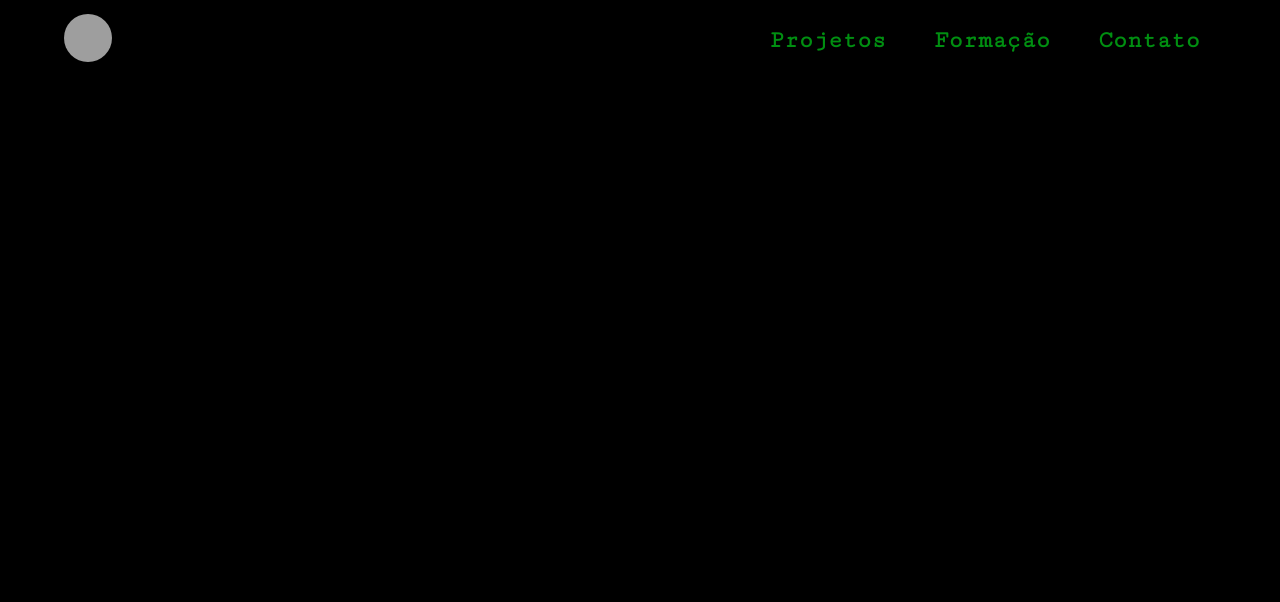
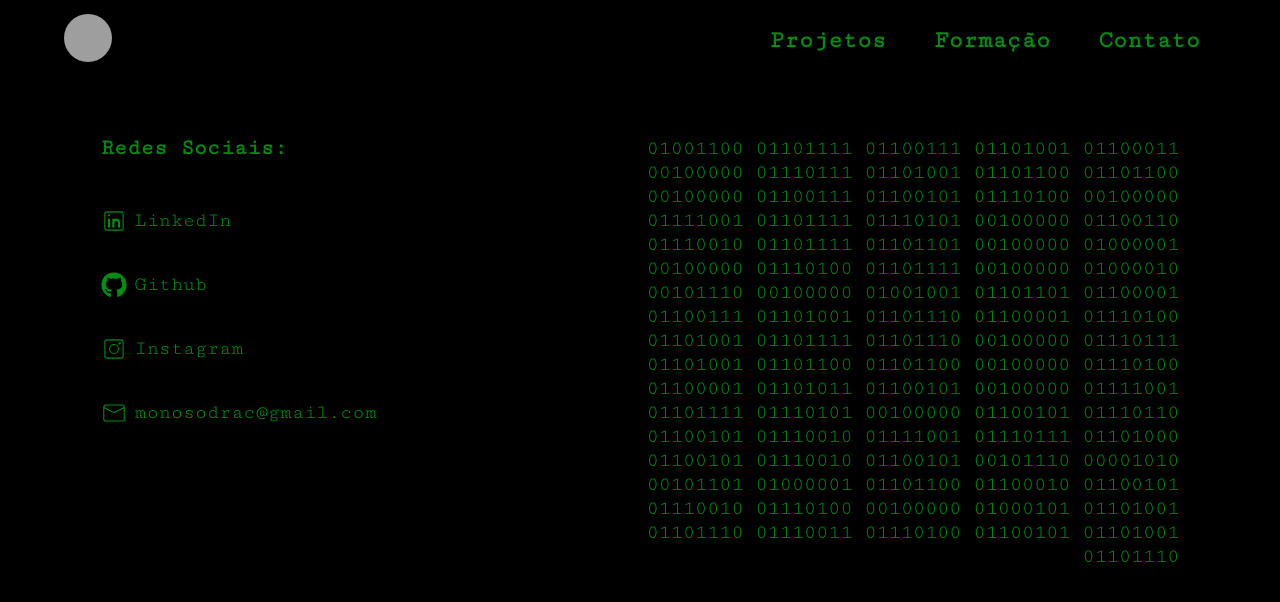
Before and after one commit to monosodrac/portfolio-sodrac, a React (Vite) app: page /contato in a window 1280 px wide. Shown: the top 602 px of the page. Built offline with nearby package versions, Linux system fonts and the light colour scheme; grey boxes are pictures that could not be loaded.

Commit message:
add contact page

```diff
--- a/src/components/Paragrafo/index.tsx
+++ b/src/components/Paragrafo/index.tsx
@@ -4,10 +4,11 @@ export type Props = {
   children: string
   tipo?: 'principal' | 'secundario'
   fontSize?: number
+  textAlign?: string
 }
 
-const Paragrafo = ({ children, tipo = 'principal', fontSize }: Props) => (
-  <P fontSize={fontSize} tipo={tipo}>
+const Paragrafo = ({ children, tipo = 'principal', fontSize, textAlign }: Props) => (
+  <P fontSize={fontSize} tipo={tipo} textAlign={textAlign}>
     {children}
   </P>
 )
--- a/src/components/Paragrafo/styles.ts
+++ b/src/components/Paragrafo/styles.ts
@@ -4,7 +4,7 @@ import type { Props } from '.'
 import variaveis from '../../styles/variaveis'
 
 export const P = styled.p<Props>`
-  text-align: center;
+  text-align: ${(props) => (props.textAlign ? props.textAlign : 'start')};
   font-size: ${(props) => (props.fontSize ? props.fontSize + 'px' : '20px')};
   color: ${variaveis.three};
   line-height: 24px;
--- a/src/components/Sidebar/index.tsx
+++ b/src/components/Sidebar/index.tsx
@@ -6,10 +6,9 @@ import { Descricao, SidebarContainer } from './styles'
 const Sidebar = () => (
   <aside>
     <SidebarContainer>
-      <Titulo fontSize={'24'}>Mono Cardoso</Titulo>
-      <Descricao tipo="principal" fontSize={20}>
-        Desenvolvedor Full-Stack Python - EBAC | Técnico em Informática para
-        Internet - SENAC
+      <Titulo textAlign={'center'} fontSize={'24'}>Mono Cardoso</Titulo>
+      <Descricao textAlign={'center'} tipo="principal" fontSize={22}>
+        Desenvolvedor Full-Stack
       </Descricao>
     </SidebarContainer>
   </aside>
--- a/src/components/Sobre/index.tsx
+++ b/src/components/Sobre/index.tsx
@@ -3,10 +3,10 @@ import Paragrafo from '../Paragrafo'
 
 const Sobre = () => (
   <section>
-    <Titulo fontSize={'24'}>Sobre mim</Titulo>
-    <Paragrafo tipo="principal">💻 Sou um Desenvolvedor Full-Stack</Paragrafo>
-    <Paragrafo tipo="principal">☕️ Apaixonado por café</Paragrafo>
-    <Paragrafo tipo="principal">🎸 E também sou músico</Paragrafo>
+    <Titulo textAlign={'center'} fontSize={'24'}>Sobre mim</Titulo>
+    <Paragrafo textAlign={'center'} tipo="principal">💻 Sou um Desenvolvedor Full-Stack</Paragrafo>
+    <Paragrafo textAlign={'center'} tipo="principal">☕️ Apaixonado por café</Paragrafo>
+    <Paragrafo textAlign={'center'} tipo="principal">🎸 E também sou músico</Paragrafo>
   </section>
 )
 
--- a/src/components/Titulo/index.tsx
+++ b/src/components/Titulo/index.tsx
@@ -3,10 +3,11 @@ import { Titulo as TituloEstilo } from './styles'
 export type Props = {
   children: string
   fontSize?: string
+  textAlign?: string
 }
 
-const Titulo = (props: Props) => (
-  <TituloEstilo fontSize={props.fontSize}>{props.children}</TituloEstilo>
+const Titulo = ({ children, fontSize, textAlign }: Props) => (
+  <TituloEstilo fontSize={fontSize} textAlign={textAlign}>{children}</TituloEstilo>
 )
 
 export default Titulo
--- a/src/components/Titulo/styles.ts
+++ b/src/components/Titulo/styles.ts
@@ -5,7 +5,7 @@ import variaveis from '../../styles/variaveis'
 
 export const Titulo = styled.h3<Props>`
   margin-bottom: 16px;
-  text-align: center;
+  text-align: ${(props) => (props.textAlign ? props.textAlign : 'start')};
   font-size: ${(props) => (props.fontSize ? props.fontSize + 'px' : '22px')};
   font-weight: bold;
   color: ${variaveis.three};
--- /dev/null
+++ b/src/containers/Contact/styles.ts
@@ -0,0 +1,11 @@
+import styled from "styled-components";
+
+export const Contact = styled.div`
+    /* padding-top: 17vh;
+    width: 100%;
+    min-height: 100vh;
+
+    @media (max-width: 767px) {
+        padding-top: 33vh;
+    } */
+`
--- a/src/containers/Projects/index.tsx
+++ b/src/containers/Projects/index.tsx
@@ -56,9 +56,9 @@ const ProjectsContainer = () => {
                     style={{ height: "100vh" }}
                     data-aos={item.id % 2 !== 0 ? "fade-right" : "fade-left"}
                     data-aos-duration="800"
+                    key={index}
                 >
                     <S.Link
-                        key={index}
                         title={item.title}
                         href={item.link}
                         target="_blank"
--- a/src/pages/Contact/index.tsx
+++ b/src/pages/Contact/index.tsx
@@ -1,7 +1,56 @@
-import { Contact as Cont } from "./styles";
+import { CiLinkedin, CiInstagram, CiMail } from "react-icons/ci";
+import { FaGithub } from "react-icons/fa";
+
+import Paragrafo from "../../components/Paragrafo";
+import Titulo from "../../components/Titulo";
+import { Contact as Cont, Title, Parag } from "./styles";
 
 const Contact = () => (
-    <Cont></Cont>
+    <Cont>
+        <section>
+            <Title>
+                <Titulo>
+                    Redes Sociais:
+                </Titulo>
+            </Title>
+            <a
+                href="https://www.linkedin.com/in/monosodrac/"
+                target="_blank"
+            >
+                <CiLinkedin />
+                <Paragrafo tipo="principal">
+                    LinkedIn
+                </Paragrafo>
+            </a>
+            <a
+                href="https://github.com/monosodrac"
+                target="_blank"
+            >
+                <FaGithub />
+                <Paragrafo tipo="principal">
+                    Github
+                </Paragrafo>
+            </a>
+            <a
+                href="https://www.instagram.com/monosodrac"
+                target="_blank"
+            >
+                <CiInstagram />
+                <Paragrafo tipo="principal">
+                    Instagram
+                </Paragrafo>
+            </a>
+            <div>
+                <CiMail />
+                <Paragrafo tipo="principal">
+                    monosodrac@gmail.com
+                </Paragrafo>
+            </div>
+        </section>
+        <Parag>
+            01001100 01101111 01100111 01101001 01100011 00100000 01110111 01101001 01101100 01101100 00100000 01100111 01100101 01110100 00100000 01111001 01101111 01110101 00100000 01100110 01110010 01101111 01101101 00100000 01000001 00100000 01110100 01101111 00100000 01000010 00101110 00100000 01001001 01101101 01100001 01100111 01101001 01101110 01100001 01110100 01101001 01101111 01101110 00100000 01110111 01101001 01101100 01101100 00100000 01110100 01100001 01101011 01100101 00100000 01111001 01101111 01110101 00100000 01100101 01110110 01100101 01110010 01111001 01110111 01101000 01100101 01110010 01100101 00101110 00001010 00101101 01000001 01101100 01100010 01100101 01110010 01110100 00100000 01000101 01101001 01101110 01110011 01110100 01100101 01101001 01101110
+        </Parag>
+    </Cont>
 );
 
 export default Contact;
--- a/src/pages/Contact/styles.ts
+++ b/src/pages/Contact/styles.ts
@@ -1,7 +1,76 @@
 import styled from "styled-components";
+import variaveis from "../../styles/variaveis";
 
 export const Contact = styled.div`
-    padding-top: 7rem;
-    width: 100%;
+    display: flex;
+    justify-content: space-around;
+    padding-top: 17vh;
     min-height: 100vh;
+    overflow-x: hidden;
+
+    @media (max-width: 767px) {
+        justify-content: center;
+        padding-top: 8vh;
+    }
+
+    div {
+        display: flex;
+        flex-direction: row;
+        gap: .5rem;
+        margin-bottom: 2rem;
+        text-decoration-color: transparent;
+        width: fit-content;
+
+        svg {
+            font-size: 26px;
+            color: ${variaveis.three};
+        }
+    }
+
+    a {
+        display: flex;
+        flex-direction: row;
+        gap: .5rem;
+        margin-bottom: 2rem;
+        text-decoration-color: transparent;
+        width: fit-content;
+
+        svg {
+            font-size: 26px;
+            color: ${variaveis.three};
+        }
+
+        &:hover {
+            text-decoration-color: ${variaveis.three};
+        }
+    }
 `
+
+export const Title = styled.div`
+    margin-bottom: 4rem;
+
+    @media (max-width: 767px) {
+        padding-top: 33vh;
+    }
+`
+
+export const Imagem = styled.img`
+    max-height: 70vh;
+
+    @media (max-width: 767px) {
+        display: none;
+    }
+`
+
+export const Parag = styled.p`
+    max-width: 47vw;
+    text-align: end;
+    font-size: 20px;
+    color: ${variaveis.three};
+    line-height: 24px;
+    margin-bottom: 8px;
+
+    @media (max-width: 767px) {
+        display: none;
+    }
+`
```
Also changed, not shown: src/containers/Contact/index.tsx (added, +7 -0 lines), src/assets/imgs/img-bg.png (added).
